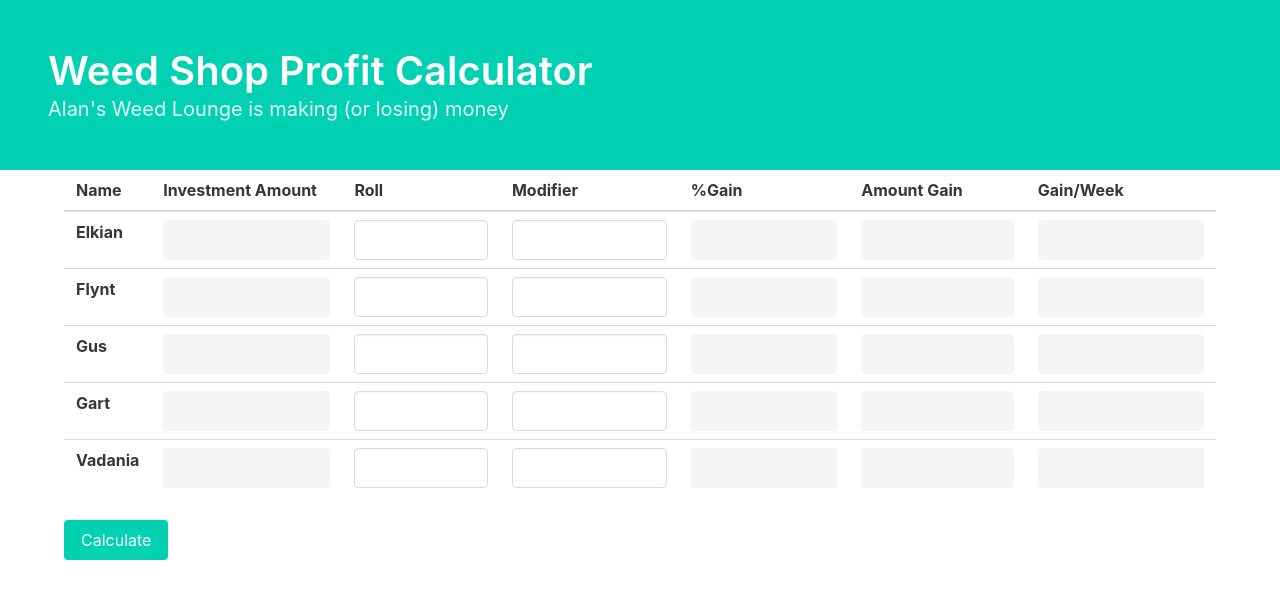
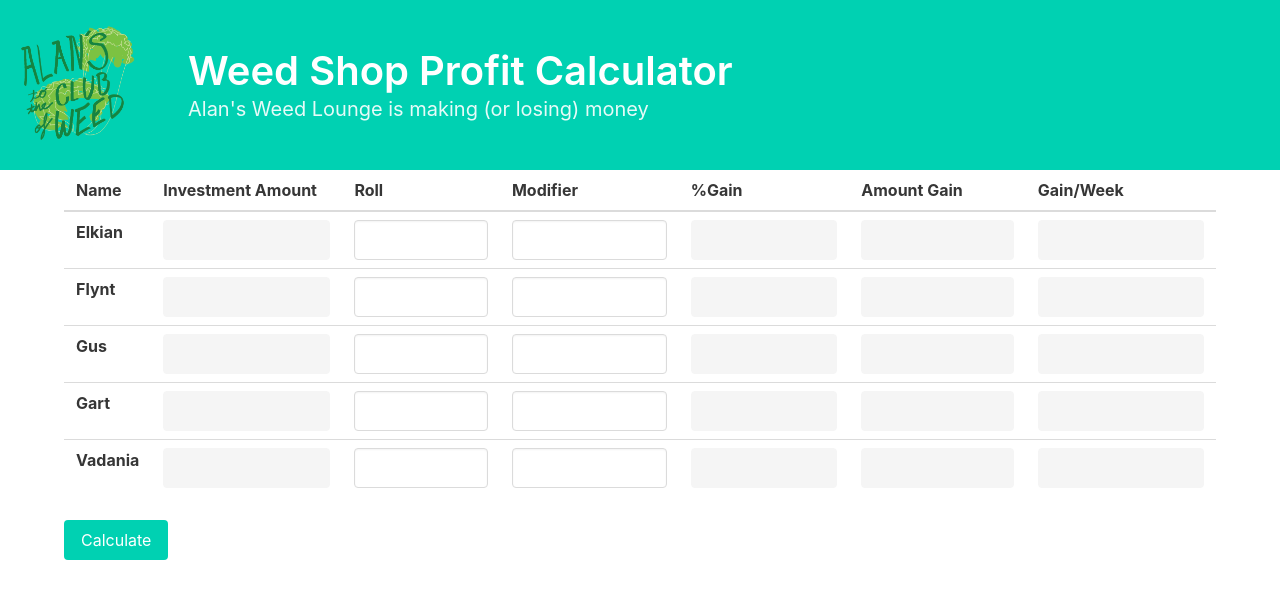
Before and after one commit to dixls/dnd-shop-calculator, a plain HTML site: page index.html in a window 1280 px wide. Drawn offline with nearby package versions, Linux system fonts and the light colour scheme.

Commit message:
added lounge logo

```diff
--- a/index.html
+++ b/index.html
@@ -1,5 +1,6 @@
 <!DOCTYPE html>
 <html lang="en">
+
 <head>
     <meta charset="UTF-8">
     <meta http-equiv="X-UA-Compatible" content="IE=edge">
@@ -9,11 +10,17 @@
     <link rel="stylesheet" href="style.css">
     <link rel="stylesheet" href="https://cdn.jsdelivr.net/npm/bulma@0.9.3/css/bulma-rtl.min.css">
 </head>
+
 <body>
     <section class="hero is-primary">
-        <div class="hero-body">
-            <p class="title is-2 is-primary">Weed Shop Profit Calculator</p>
-            <p class="subtitle">Alan's Weed Lounge is making (or losing) money</p>
+        <div class="level">
+            <div class="level-left">
+                <img src="alan-lounge.png" class="image is-128x128 level-item" alt="" srcset="">
+                <div class="hero-body">
+                    <p class="title is-2 is-primary">Weed Shop Profit Calculator</p>
+                    <p class="subtitle">Alan's Weed Lounge is making (or losing) money</p>
+                </div>
+            </div>
         </div>
     </section>
     <div class="container">
@@ -87,4 +94,5 @@
     <script src="https://cdnjs.cloudflare.com/ajax/libs/jquery/3.6.0/jquery.min.js"></script>
     <script src="app.js"></script>
 </body>
+
 </html>
```
Also changed, not shown: alan-lounge.png (added).
